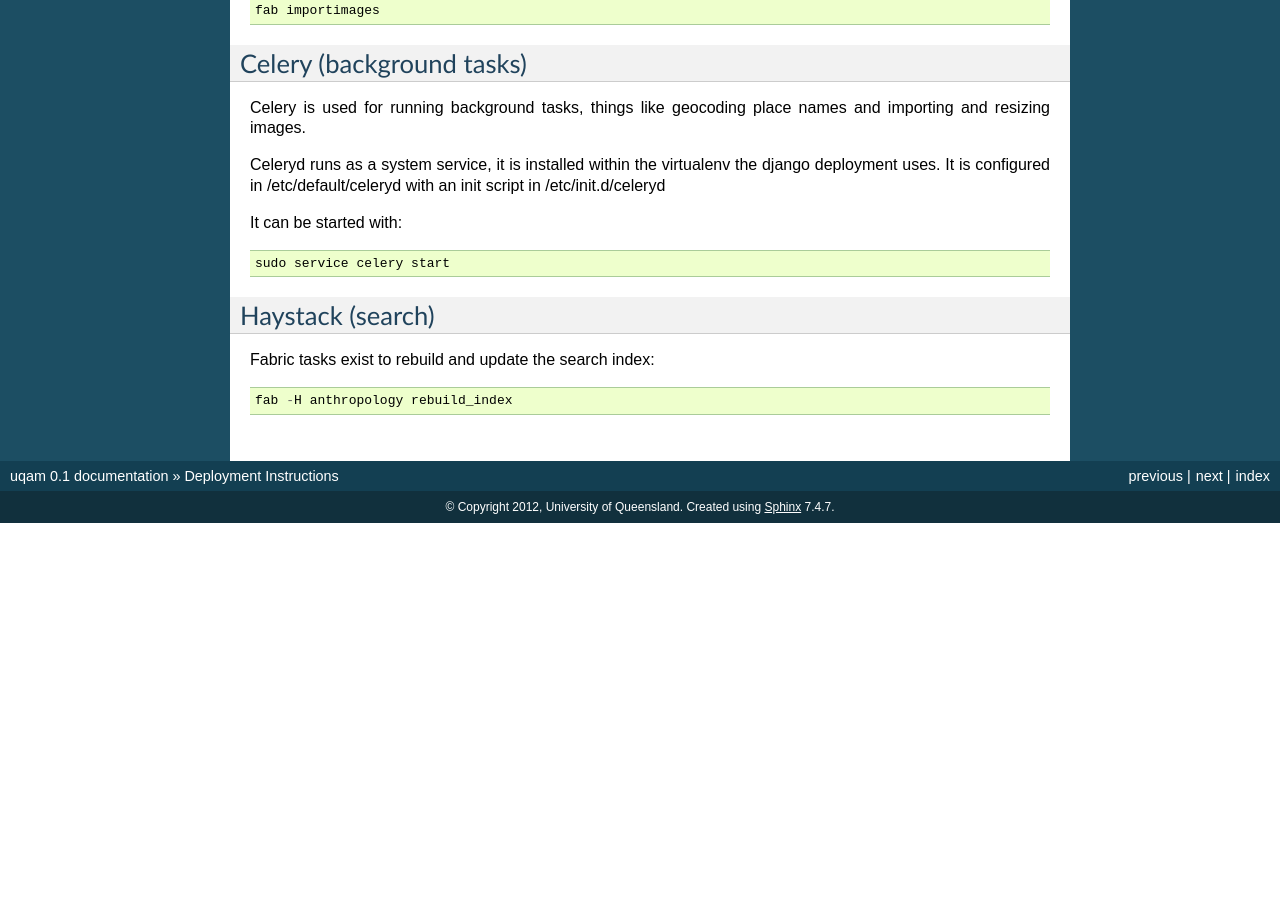
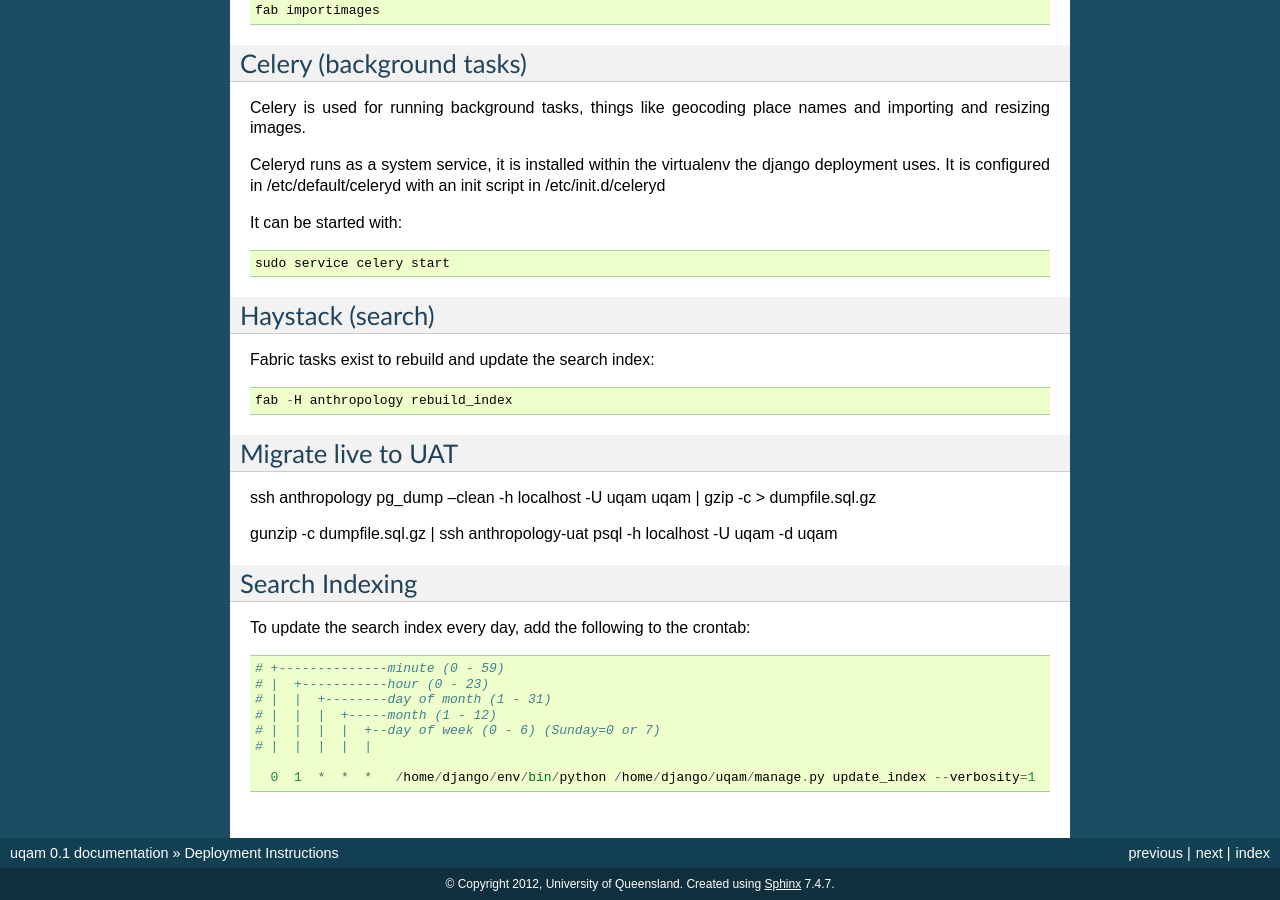
Before and after one commit to uq-eresearch/uqam, a Sphinx documentation site: the page built from docs/deployment.rst, in a window 1280 px wide and 900 px high, scrolled down 1598 px. Built offline with Sphinx 7.4.7, drawn with Linux system fonts in a browser that asks for light colours; pages that are not in the unit, such as notebooks, are missing from menus; before the commit the page ends 2121 px from its top, so only the background shows below that; some of the changed text lies outside the part shown.

Commit message:
Add crontab instructions for search indexing

```diff
--- a/docs/deployment.rst
+++ b/docs/deployment.rst
@@ -123,3 +123,27 @@ Haystack (search)
 Fabric tasks exist to rebuild and update the search index::
 
     fab -H anthropology rebuild_index
+
+
+Migrate live to UAT
+-------------------
+
+ssh anthropology pg_dump --clean -h localhost -U uqam uqam | gzip -c >
+dumpfile.sql.gz
+
+gunzip -c dumpfile.sql.gz | ssh anthropology-uat psql -h localhost -U uqam -d
+uqam
+
+
+Search Indexing
+---------------
+To update the search index every day, add the following to the crontab::
+
+    # +--------------minute (0 - 59)
+    # |  +-----------hour (0 - 23)
+    # |  |  +--------day of month (1 - 31)
+    # |  |  |  +-----month (1 - 12)
+    # |  |  |  |  +--day of week (0 - 6) (Sunday=0 or 7)
+    # |  |  |  |  |
+
+      0  1  *  *  *   /home/django/env/bin/python /home/django/uqam/manage.py update_index --verbosity=1
--- a/docs/index.rst
+++ b/docs/index.rst
@@ -18,6 +18,7 @@ Contents:
    usage
    admin
    databases
+   testing
 
 
 Indices and tables
```
